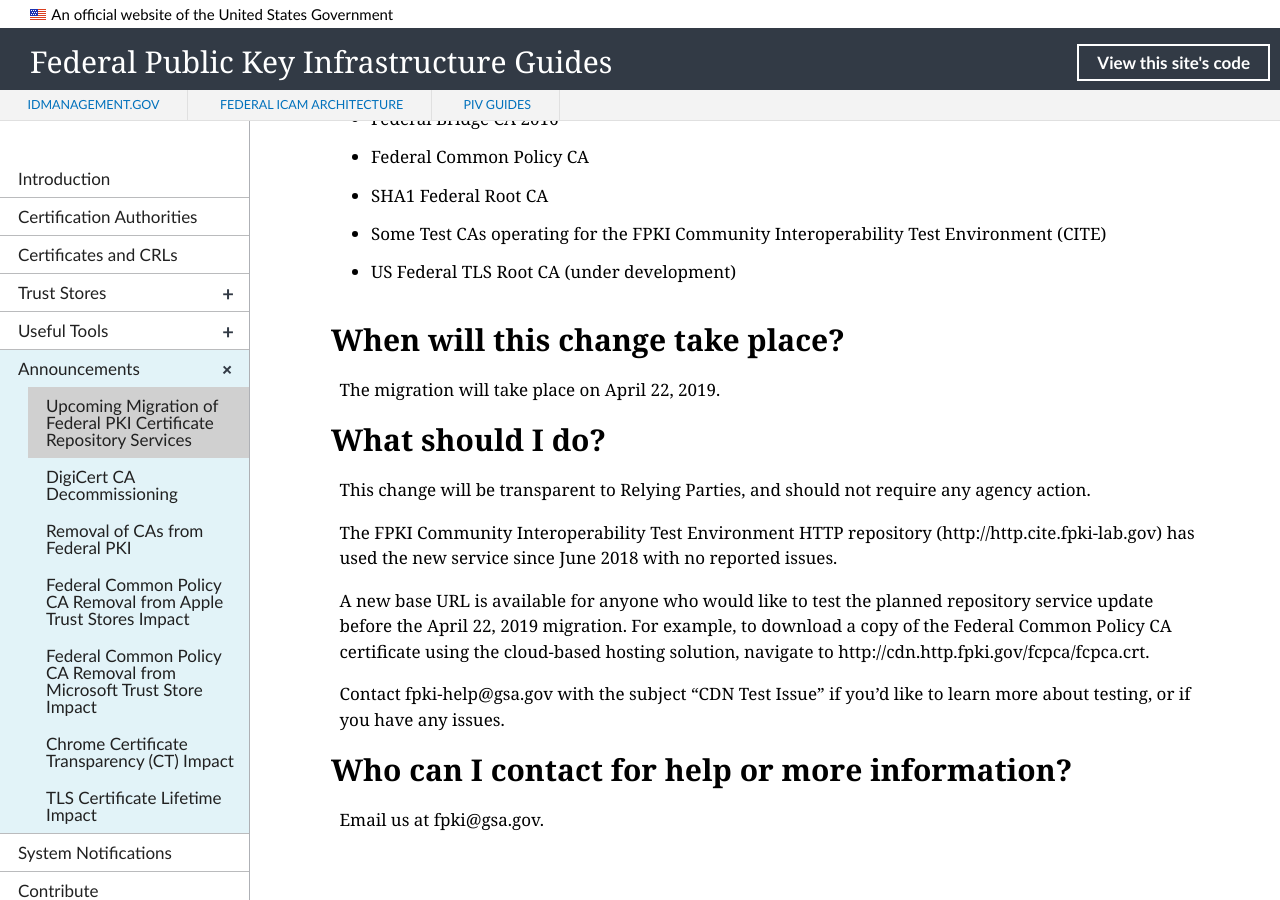
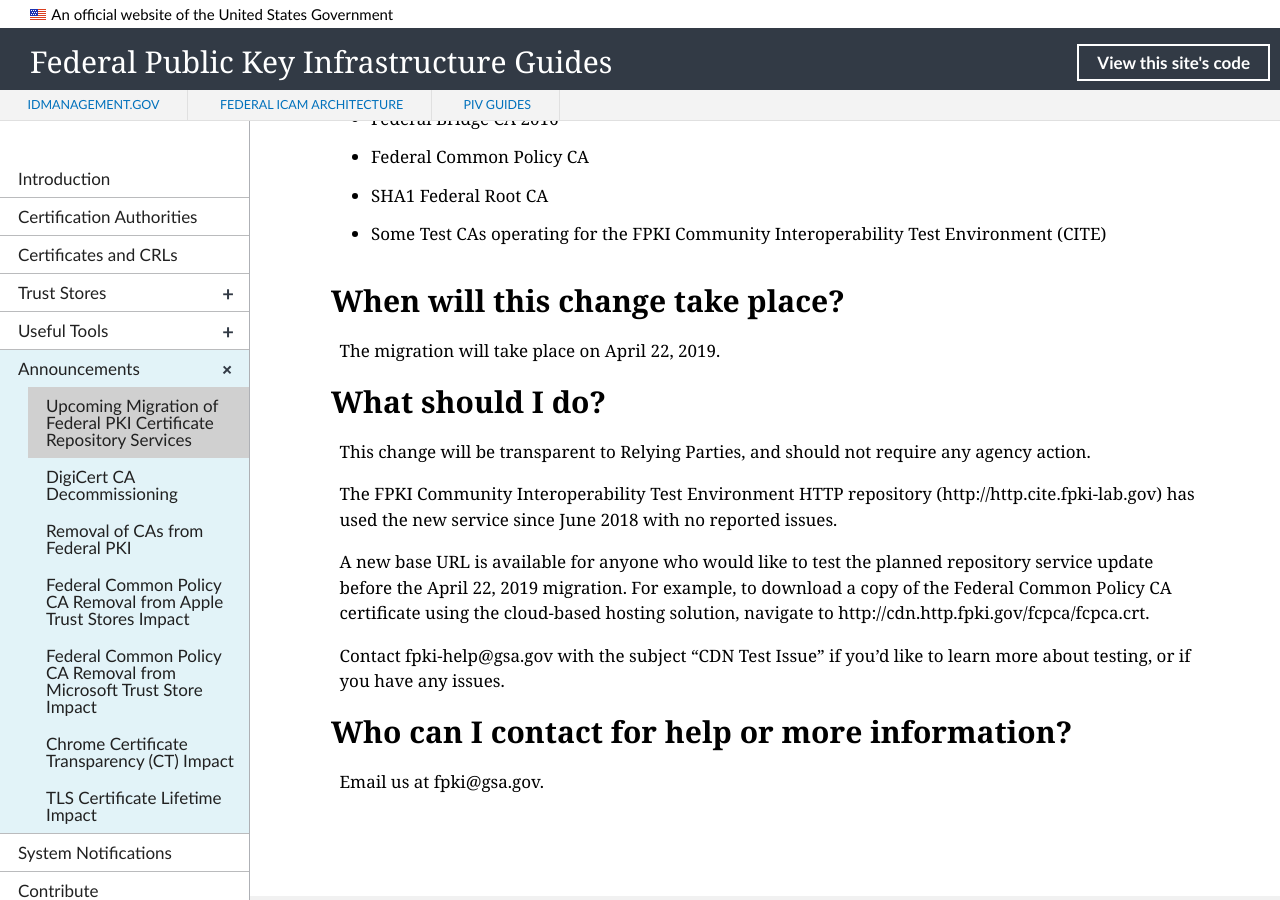
Before and after one commit to GSA/fpki-guides, a Jekyll site: the page built from _announcements/01_fpki-repository-migration.md, in a window 1280 px wide and 900 px high, scrolled down 566 px. Built offline with Jekyll 4.4.1, drawn with Linux system fonts in a browser that asks for light colours; nearby versions of some CDN libraries; library files that are not in the unit come from our copies.

Commit message:
Update _announcements/01_fpki-repository-migration.md
Co-Authored-By: ryancdickson <ryan.dickson@certipath.com>

```diff
--- a/_announcements/01_fpki-repository-migration.md
+++ b/_announcements/01_fpki-repository-migration.md
@@ -19,7 +19,6 @@ This change will affect the hosting of certificate revocation lists, CA certific
 - Federal Common Policy CA
 - SHA1 Federal Root CA
 - Some Test CAs operating for the FPKI Community Interoperability Test Environment (CITE)
-- US Federal TLS Root CA (under development)
 
 ## When will this change take place?
 The migration will take place on April 22, 2019.
```
